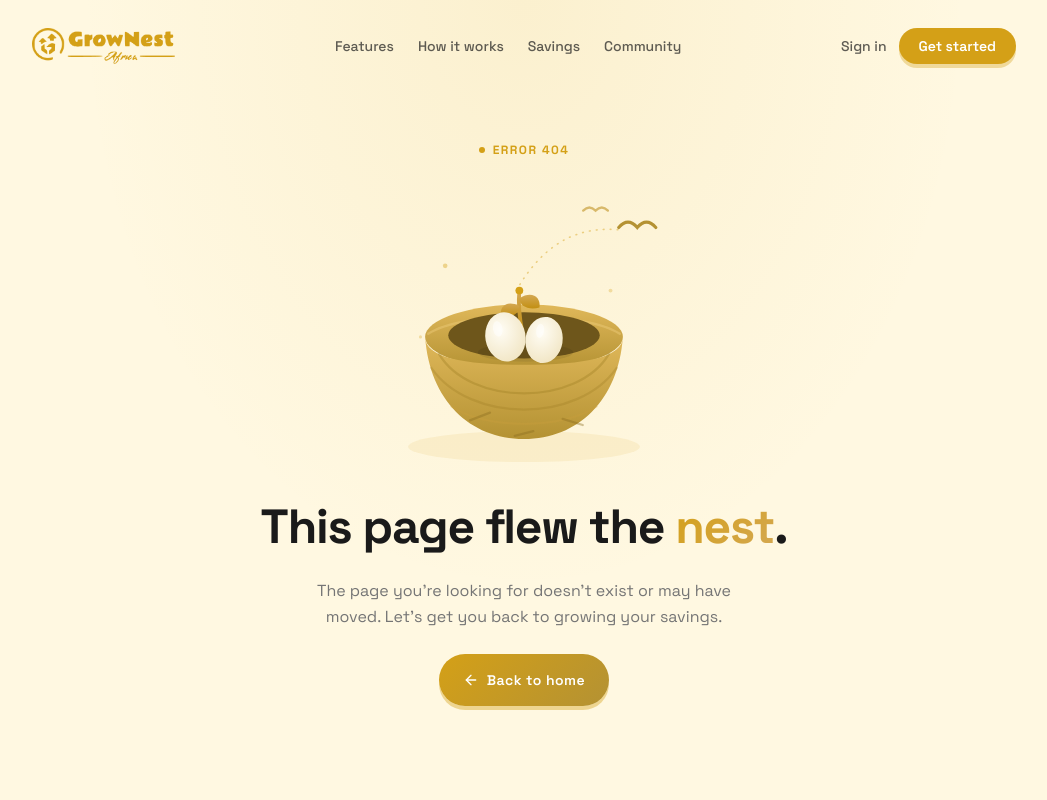
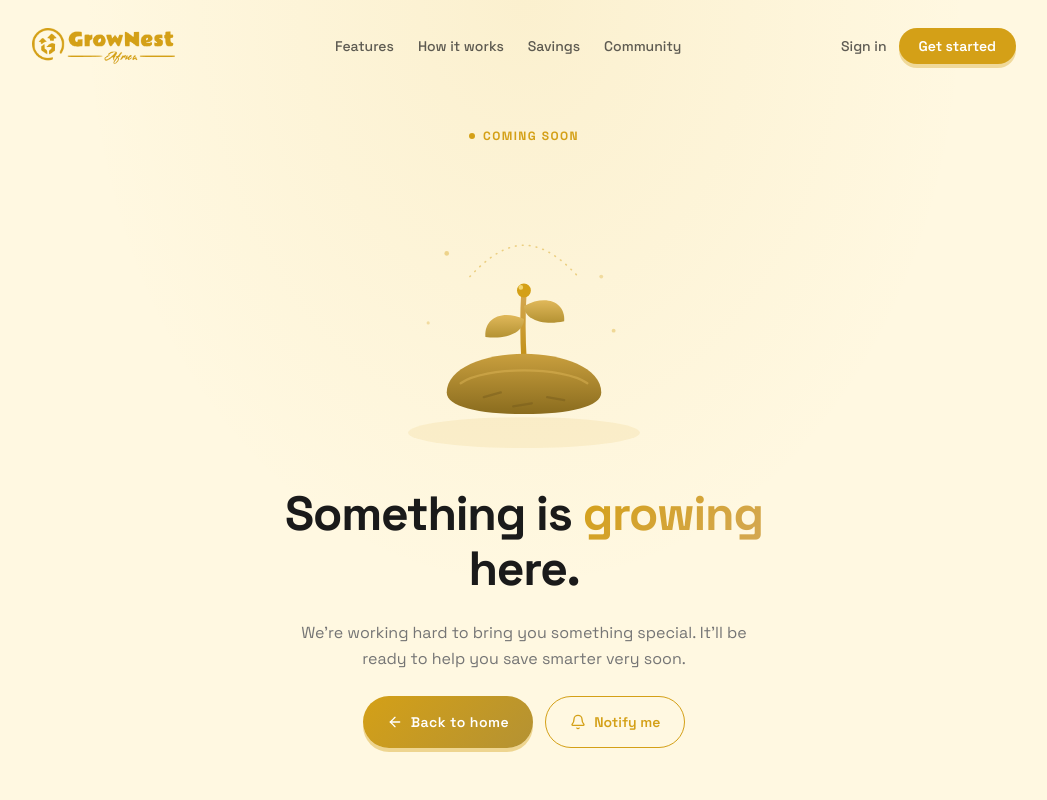
Before and after one commit to El-dorado01/grownest-landing-pages, a Next.js app: page /coming-soon in a window 1280 px wide. Before the commit this address had no page. Shown: the top 800 px of the page, without its empty margins (116-1163 px from the left). Built offline with nearby package versions, Linux system fonts and the light colour scheme.

Commit message:
feat: adding coming soon page and fixed build issues

```diff
--- /dev/null
+++ b/app/coming-soon/page.tsx
@@ -0,0 +1,222 @@
+"use client"
+
+import { Suspense } from "react"
+import Link from "next/link"
+import { motion, useReducedMotion } from "motion/react"
+import { ArrowLeft, Bell } from "lucide-react"
+import { useSearchParams } from "next/navigation"
+
+import { Button } from "@/components/ui/button"
+import { GlassNavbar } from "@/components/glass-navbar"
+import { Footer } from "@/components/sections/footer"
+import { fadeUp, staggerContainer } from "@/lib/motion"
+
+export default function ComingSoonPage() {
+  return (
+    <main className="min-h-screen overflow-x-hidden">
+      <GlassNavbar />
+      <Suspense fallback={<section className="min-h-screen bg-section-light" />}>
+        <ComingSoonContent />
+      </Suspense>
+      <Footer />
+    </main>
+  )
+}
+
+function ComingSoonContent() {
+  const searchParams = useSearchParams()
+  const product = searchParams.get("product")?.trim()
+
+  return (
+    <section className="relative flex min-h-screen flex-col items-center justify-center overflow-hidden bg-section-light px-6 pt-32 pb-20 text-center">
+      {/* Soft radial glow — same warmth as the hero */}
+      <div
+        aria-hidden="true"
+        className="pointer-events-none absolute top-0 left-1/2 h-[600px] w-[900px] -translate-x-1/2 opacity-50"
+        style={{
+          background:
+            "radial-gradient(ellipse at 50% 0%, rgba(212,160,23,0.18) 0%, transparent 70%)",
+        }}
+      />
+
+      <motion.div
+        variants={staggerContainer(0.12, 0.1)}
+        initial="hidden"
+        animate="visible"
+        className="relative flex flex-col items-center gap-6"
+      >
+        {/* Eyebrow */}
+        <motion.div variants={fadeUp} className="flex items-center gap-2">
+          <span className="h-1.5 w-1.5 rounded-full bg-[#D4A017]" />
+          <span className="text-xs font-bold tracking-[0.12em] text-[#D4A017] uppercase">
+            Coming soon
+          </span>
+        </motion.div>
+
+        {/* Illustration */}
+        <motion.div variants={fadeUp}>
+          <SproutingSeed />
+        </motion.div>
+
+        {/* Headline */}
+        <motion.h1
+          variants={fadeUp}
+          className="max-w-xl text-[34px] leading-[1.15] font-bold tracking-tight text-foreground sm:text-5xl"
+        >
+          {product ? (
+            <>
+              <span className="gradient-gold-text">{product}</span> is on the way.
+            </>
+          ) : (
+            <>
+              Something is{" "}
+              <span className="gradient-gold-text">growing</span> here.
+            </>
+          )}
+        </motion.h1>
+
+        {/* Sub-copy */}
+        <motion.p
+          variants={fadeUp}
+          className="max-w-md text-[16px] leading-relaxed text-muted-foreground"
+        >
+          {product
+            ? `We're putting the finishing touches on ${product}. It'll be ready to help you save smarter very soon.`
+            : "We're working hard to bring you something special. It'll be ready to help you save smarter very soon."}
+        </motion.p>
+
+        {/* Actions */}
+        <motion.div
+          variants={fadeUp}
+          className="flex flex-wrap items-center justify-center gap-3"
+        >
+          <Button variant="gradient" size="default" className="gap-2 px-6" asChild>
+            <Link href="/">
+              <ArrowLeft size={16} />
+              Back to home
+            </Link>
+          </Button>
+          <Button variant="outline" size="default" className="gap-2 px-6" asChild>
+            <Link href="https://dashboard.grownest.africa/signup">
+              <Bell size={16} />
+              Notify me
+            </Link>
+          </Button>
+        </motion.div>
+      </motion.div>
+    </section>
+  )
+}
+
+/* ── On-brand "sprouting seed" illustration ─────────────────────── */
+function SproutingSeed() {
+  const reduceMotion = useReducedMotion()
+
+  const float = reduceMotion
+    ? {}
+    : {
+        animate: { y: [0, -8, 0] },
+        transition: { duration: 4, repeat: Infinity, ease: "easeInOut" as const },
+      }
+
+  const leafSway = reduceMotion
+    ? {}
+    : {
+        animate: { rotate: [-3, 3, -3] },
+        transition: { duration: 4.5, repeat: Infinity, ease: "easeInOut" as const },
+      }
+
+  return (
+    <motion.svg
+      {...float}
+      viewBox="0 0 440 380"
+      role="img"
+      aria-label="A seedling sprouting from soil — something new is growing"
+      className="h-auto w-[280px] sm:w-[340px]"
+      xmlns="http://www.w3.org/2000/svg"
+    >
+      <defs>
+        <linearGradient id="csLeaf" x1="0" y1="0" x2="0" y2="1">
+          <stop offset="0" stopColor="#E0B85A" />
+          <stop offset="1" stopColor="#B49233" />
+        </linearGradient>
+        <linearGradient id="csStem" x1="0" y1="0" x2="0" y2="1">
+          <stop offset="0" stopColor="#D4A853" />
+          <stop offset="1" stopColor="#C28F12" />
+        </linearGradient>
+        <linearGradient id="csSoil" x1="0" y1="0" x2="0" y2="1">
+          <stop offset="0" stopColor="#C99F3E" />
+          <stop offset="1" stopColor="#8A6C1E" />
+        </linearGradient>
+      </defs>
+
+      {/* Ground shadow */}
+      <ellipse cx="220" cy="352" rx="150" ry="20" fill="#D4A017" opacity="0.1" />
+
+      {/* Sparkles rising — "soon" energy */}
+      <circle cx="120" cy="120" r="3" fill="#D4A017" opacity="0.4" />
+      <circle cx="320" cy="150" r="2.5" fill="#D4A017" opacity="0.3" />
+      <circle cx="96" cy="210" r="2" fill="#D4A017" opacity="0.3" />
+      <circle cx="336" cy="220" r="2.5" fill="#D4A017" opacity="0.35" />
+
+      {/* Dashed "growth" arc above the sprout */}
+      <path
+        d="M150,150 C200,96 240,96 290,150"
+        fill="none"
+        stroke="#D4A017"
+        strokeWidth="2"
+        strokeLinecap="round"
+        strokeDasharray="1 8"
+        opacity="0.45"
+      />
+
+      {/* Sprout — stem + two leaves */}
+      <motion.g {...leafSway} style={{ transformOrigin: "220px 250px" }}>
+        <path
+          d="M220,260 C218,225 218,200 220,170"
+          fill="none"
+          stroke="url(#csStem)"
+          strokeWidth="7"
+          strokeLinecap="round"
+        />
+        {/* Left leaf */}
+        <path
+          d="M220,205 C190,192 168,205 170,228 C198,232 220,222 220,205 Z"
+          fill="url(#csLeaf)"
+        />
+        {/* Right leaf */}
+        <path
+          d="M220,188 C250,172 274,184 272,208 C244,214 220,205 220,188 Z"
+          fill="url(#csLeaf)"
+        />
+        {/* Bud at the tip */}
+        <circle cx="220" cy="168" r="9" fill="#D4A017" />
+        <circle cx="216" cy="164" r="3" fill="#FFEB99" opacity="0.7" />
+      </motion.g>
+
+      {/* Soil mound */}
+      <path
+        d="M120,300 C120,268 170,250 220,250 C270,250 320,268 320,300 C320,318 280,328 220,328 C160,328 120,318 120,300 Z"
+        fill="url(#csSoil)"
+      />
+      {/* Soil rim highlight */}
+      <path
+        d="M138,288 C170,266 270,266 302,288"
+        fill="none"
+        stroke="#E0B85A"
+        strokeWidth="3"
+        strokeLinecap="round"
+        opacity="0.45"
+      />
+      {/* Soil texture dashes */}
+      <path
+        d="M168,306 l22,-6 M250,306 l22,4 M206,318 l24,-4"
+        fill="none"
+        stroke="#6E561B"
+        strokeWidth="3"
+        strokeLinecap="round"
+        opacity="0.4"
+      />
+    </motion.svg>
+  )
+}
--- a/components/glass-navbar.tsx
+++ b/components/glass-navbar.tsx
@@ -127,14 +127,14 @@ export function GlassNavbar() {
               ))}
               <div className="mt-2 flex flex-col gap-2 border-t border-white/30 pt-2">
                 <Link
-                  href="#download"
+                  href="https://dashboard.grownest.africa/login"
                   onClick={() => setMobileOpen(false)}
                   className="rounded-xl px-4 py-2.5 text-sm font-medium text-foreground/80 dark:text-black transition-colors duration-150 hover:bg-white/40 hover:text-foreground dark:hover:bg-[#B49233]"
                 >
                   Sign in
                 </Link>
                 <Link
-                  href="#download"
+                  href="https://dashboard.grownest.africa/signup"
                   onClick={() => setMobileOpen(false)}
                   className="flex items-center justify-center rounded-full bg-[#D4A017] py-2.5 text-sm font-semibold text-white transition-colors duration-150 hover:bg-[#B49233]"
                 >
--- a/components/sections/footer.tsx
+++ b/components/sections/footer.tsx
@@ -7,12 +7,12 @@ import { FaFacebookF, FaInstagram, FaLinkedinIn, FaTwitter, FaWhatsapp } from "r
 
 const footerLinks = {
   Product: [
-    // Doesnt exists yet app/not-found.tsx.
-    { label: "NestPurse", href: "/nestpurse" },
-    { label: "NestEggs", href: "/nesteggs" },
-    { label: "GroupNest", href: "/groupnest" },
-    { label: "NestBaskets", href: "/nestbaskets" },
-    { label: "NestMarket", href: "/nestmarket" },
+    // Not built yet — route to the coming-soon page, personalized per product.
+    { label: "NestPurse", href: "/coming-soon?product=NestPurse" },
+    { label: "NestEggs", href: "/coming-soon?product=NestEggs" },
+    { label: "GroupNest", href: "/coming-soon?product=GroupNest" },
+    { label: "NestBaskets", href: "/coming-soon?product=NestBaskets" },
+    { label: "NestMarket", href: "/coming-soon?product=NestMarket" },
   ],
   Company: [
     { label: "About us", href: "#" },
--- a/package.json
+++ b/package.json
@@ -39,7 +39,7 @@
     "@types/node": "^25.5.0",
     "@types/react": "^19.2.14",
     "@types/react-dom": "^19.2.3",
-    "@types/three": "^0.184.0",
+    "@types/three": "^0.167.2",
     "eslint": "^9.39.4",
     "eslint-config-next": "16.1.7",
     "jsrepo": "^3.7.0",
```
Also changed, not shown: 1 other file (tests, documents, lock files or other folders).
